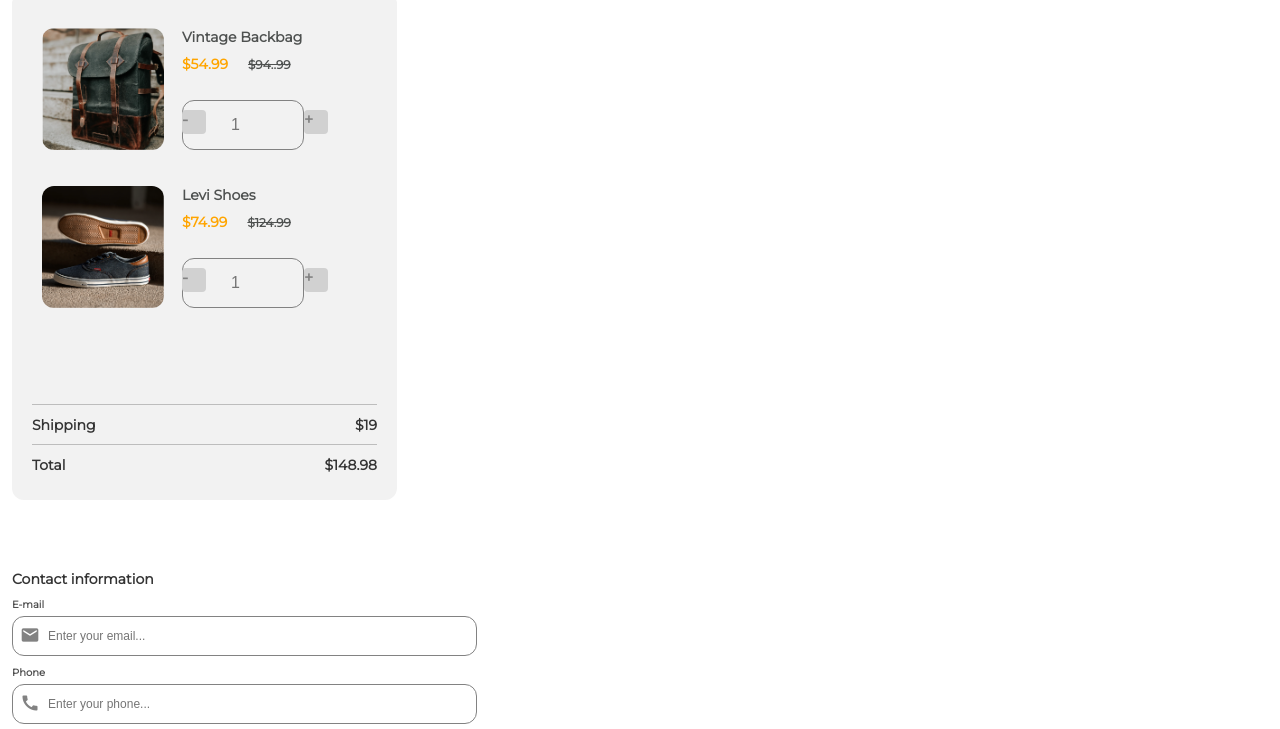
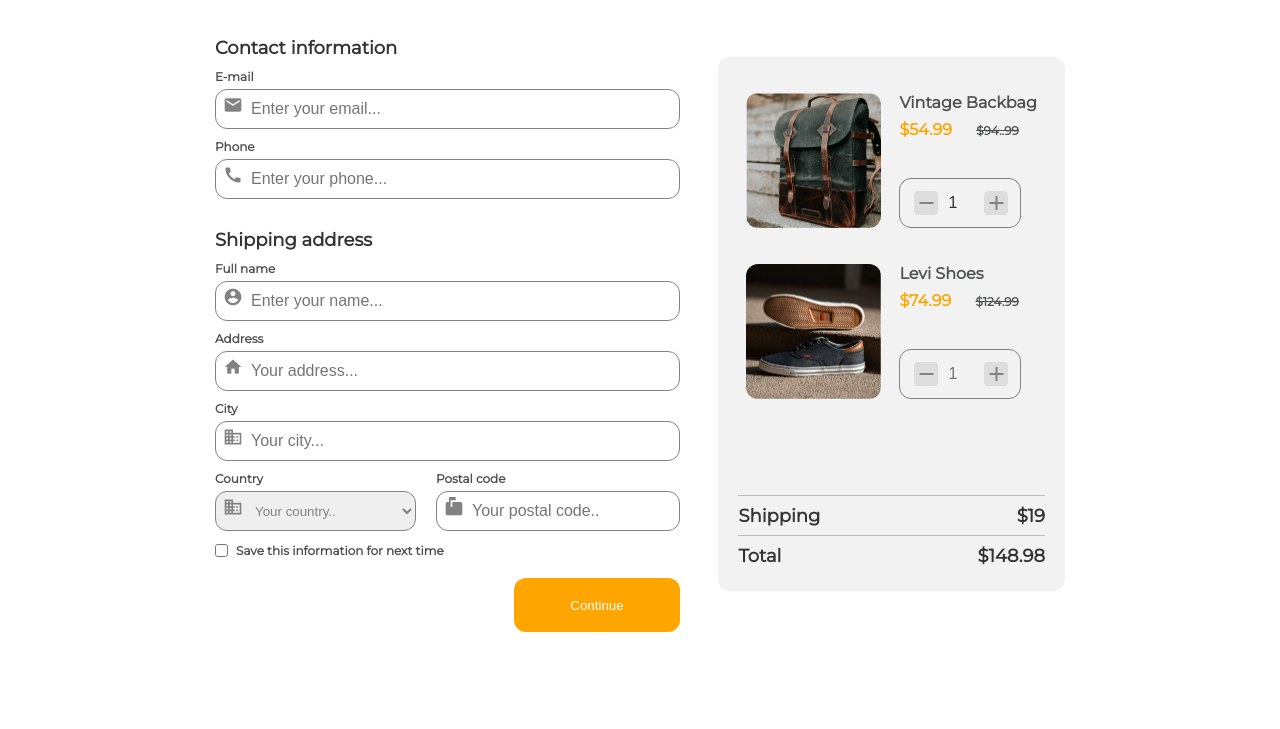
Before and after one commit to Himanshu-196018/checkout_page_challenge, a plain HTML site: page index.html in a window 1280 px wide. Shown: the part 87-816 px from the top of the page. Drawn offline with Linux system fonts and the light colour scheme.

Commit message:
style for phone screns completed

```diff
--- a/index.html
+++ b/index.html
@@ -16,6 +16,7 @@
     <title>Checkout Page</title>
   </head>
   <body>
+    <div>
       <!-- Header of the page -->
       <header>
         <h1>Checkout</h1>
@@ -33,14 +34,15 @@
                 <div class="item-info">
                   <h3 class="item-name">Vintage Backbag</h3>
                   <div class="prices">
-                  <span class="price">$54.99</span
-                  ><span class="original-price">$94..99</span>
+                    <span class="price">$54.99</span>
+                    <span class="original-price">$94..99</span>
                   </div>
                 </div>
 
                 <div class="quantity">
-                <span id="minus">-</span
-                ><input type="number" placeholder="1" /><span id="plus">+</span>
+                  <span class="material-icons minus">remove</span>
+                  <input type="number" value="1" />
+                  <span class="material-icons plus">add</span>
                 </div>
               </div>
             </div>
@@ -51,14 +53,15 @@
                 <div class="item-info">
                   <h3 class="item-name">Levi Shoes</h3>
                   <div class="prices">
-                  <span class="price">$74.99</span
-                  ><span class="original-price">$124.99</span>
+                    <span class="price">$74.99</span>
+                    <span class="original-price">$124.99</span>
                   </div>
                 </div>
 
                 <div class="quantity">
-                <span id="minus">-</span
-                ><input type="number" placeholder="1" /><span id="plus">+</span>
+                  <span class="material-icons minus">remove</span>
+                  <input type="number" placeholder="1" />
+                  <span class="material-icons plus">add</span>
                 </div>
               </div>
             </div>
@@ -147,7 +150,9 @@
                   <label for="country">Country</label>
                   <i class="material-icons icon">business</i>
                   <select name="country" id="country">
-                  <option value="" class="place-holder">Your country..</option>
+                    <option value="" class="place-holder">
+                      Your country..
+                    </option>
                     <option value="abc">Abc</option>
                     <option value="def">Def</option>
                     <option value="ghi">Ghi</option>
@@ -177,7 +182,7 @@
           </form>
         </div>
       </div>
-
+    </div>
     <!-- footer of the page -->
     <div class="footer">
       <p class="text">
--- a/style.css
+++ b/style.css
@@ -7,6 +7,10 @@
 body {
   font-family: Montserrat;
   font-weight: 600;
+}
+body > div {
+  max-width: 500px;
+  margin: 0 auto;
 }
 
 /* applying font-sizes */
@@ -46,6 +50,7 @@ header {
 /* styling cart and its items */
 .cart {
   max-width: 385px;
+  height: fit-content;
   background-color: #f2f2f2;
   border-radius: 12px;
   display: flex;
@@ -58,7 +63,7 @@ header {
   border-radius: 12px;
 }
 .products {
-  margin: 36px 30px;
+  margin: 36px 28px;
   display: flex;
   column-gap: 18px;
 }
@@ -92,14 +97,23 @@ header {
   font-size: 16px;
   color: #333;
 }
+.quantity {
+  position: relative;
+}
 .quantity > span {
-  margin-top: 10px;
+  margin-top: 13px;
   width: 24px;
   height: 24px;
-  background-color: #d1d1d1;
   border-radius: 4px;
   position: absolute;
   color: #828282;
+  background-color: #ddd;
+}
+.minus {
+  left: 15px;
+}
+.plus {
+  left: 85px;
 }
 
 /* styling billing amount */
@@ -166,11 +180,58 @@ header {
   left: calc(100% - 166px);
 }
 .icon {
-  display: inline-block;
+  margin: 26px 0 0 8px;
   position: absolute;
-  margin: 27px 0 0 8px;
   font-size: 20px;
   color: #828282;
+}
+
+/* styling for larger screens */
+@media screen and (min-width: 500px) {
+  /* applying fonts for larger screens */
+  header > h1 {
+    font-size: 36px;
+  }
+  .info-parts > h2,
+  .net-amount {
+    font-size: 18px;
+  }
+  .item-name,
+  .price,
+  input {
+    font-size: 16px;
+  }
+  label {
+    font-size: 12px;
+  }
+
+  /* syling contents */
+  .content {
+    justify-content: space-between;
+  }
+  .products img {
+    width: 135px;
+    height: 135px;
+  }
+}
+
+@media screen and (min-width: 900px) {
+  body > div {
+    max-width: 850px;
+  }
+  header {
+    margin-left: 0;
+  }
+  .content {
+    margin: 70px auto 0;
+    flex-direction: row-reverse;
+  }
+  .buyer-details {
+    margin-top: 0;
+  }
+  .info-parts:first-child {
+    margin-top: -20px;
+  }
 }
 
 /* styling footer */
```
Lines whose indentation alone changed are shown as unchanged.
